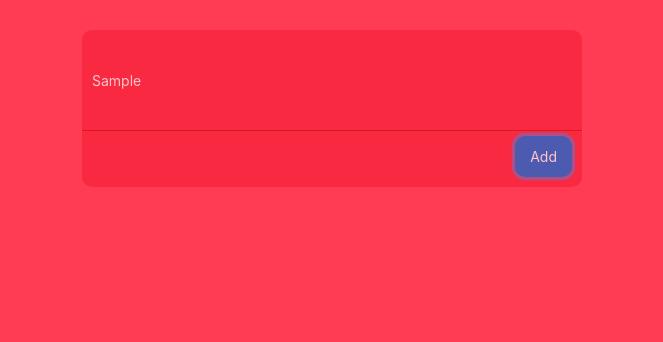
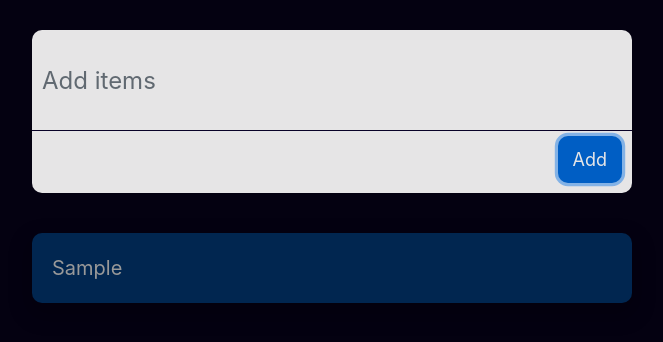
Before and after one commit to gloryKingzman/Bookmarking-app, a plain HTML site: page index.html in a window 1280 px wide. Both pictures are taken after typing "Sample" into the empty fields and a click on the button "Add". Shown: the whole page, without its empty margins (308-971 px from the left). Drawn offline with nearby package versions, Linux system fonts and the light colour scheme.

Commit message:
Second commit after creating bookmarks and updating event listeners in js

```diff
--- a/css/main.css
+++ b/css/main.css
@@ -1,54 +1,55 @@
 body {
   padding: 30px;
-  background-color: #ff3c53 !important;
+  background-color: #040111 !important;
   /* background-image: url("/images/cover.jpg") !important; */
   /* background-size: cover; */
 }
-
-.floater {
-  background: #f5213a;
-  border-radius: 10px;
+.content {
   font-size: 20px;
   line-height: 1.5;
-  max-width: 500px;
+  max-width: 600px;
   /*cap the maxium width */
   margin: 0 auto;
   position: relative;
+  z-index: 11;
+}
+.floater {
+  background: #fffefe;
+  border-radius: 10px;
   transition: 0.4s cubic-bezier(0.175, 0.885, 0.32, 1.4) all;
-  opacity: 0.7;
+  opacity: 0.9;
+  margin-bottom: 40px;
 }
 
 .floater input[type="text"] {
-  color: #ffffff;
+  color: #0c0707;
   background: none;
   padding: 50px 10px;
   border: none;
   box-shadow: none;
-  font-size: 14px;
+  font-size: 24px;
   transition: 0.4s cubic-bezier(0.175, 0.885, 0.32, 1.4) all;
 }
 
 .floater-bottom {
   text-align: right;
   padding: 5px 10px 10px;
-  border-top: 1px solid rgb(199, 12, 12);
+  border-top: 1px solid #0b032c;
 }
-
 
 .floater-bottom button {
   padding: 10px 15px;
-  font-size: 14px;
-  background: white;
+  font-size: 18px;
+  background: #0b032c;
   border-radius: 10px;
   border: none;
-  color: #f5213a;
+  color: #fcfafb;
 }
 
 .floater-bottom button:hover {
+  background-color: #fffefe;
 
-  background-color: #960717;
-
-  color: #fff;
+  color: #0b032c;
 }
 
 .overlay {
@@ -60,6 +61,8 @@ body {
   background: rgba(0, 0, 0, 0.7);
   opacity: 0;
   transition: 0.4s ease opacity;
+  z-index: 10;
+  pointer-events: none;
 }
 
 /* add classes to the body to target the floater and overlay */
@@ -70,14 +73,16 @@ body.show-floater .floater {
   transform: scale(1.2);
 }
 
-body.show-floater .floater input[type=text] {
-  color: white;
-  padding: 60px 30px;
+body.show-floater .floater input[type="text"] {
+  color: rgb(14, 12, 27);
+  /* padding: 60px 30px; */
   font-size: 20px;
+  outline: none;
 }
 
 body.show-floater .overlay {
-  opacity: 0.4;
+  opacity: 0.7;
+  pointer-events: allh;
 }
 
 .footer {
@@ -87,3 +92,25 @@ body.show-floater .overlay {
 }
 
 /* add classes to the body to target the floater and overlay */
+
+/* ------------------------------ */
+.bookmarks-list {
+  z-index: 9;
+  position: relative;
+}
+.bookmark {
+  display: block;
+  background: rgb(1, 38, 80);
+  color: #999;
+  padding: 20px;
+  border-radius: 10px;
+  transition: 0.3s ease all;
+  text-decoration: none;
+  margin-bottom: 30px;
+  box-shadow: 0 9px 20px 5px rgba(0, 0, 0, 0.2);
+}
+
+.bookmark:hover {
+  color: #040111;
+  text-decoration: none;
+}
--- a/index.html
+++ b/index.html
@@ -16,14 +16,18 @@
 <body>
     <div class="overlay"></div>
 
-    <div class="floater">
-        <div class="floater-top">
-            <input type="text" class="form-control" placeholder="Add items">
+    <div class="floater content">
+        <form action="" class="bookmark-form">
+            <div class="floater-top">
+                <input type="text" class="form-control" placeholder="Add items">
 
-            <div class="floater-bottom">
-                <button type="button" class="btn btn-primary btn-sm">Add</button>
+                <div class="floater-bottom">
+                    <button type="submit" class="btn btn-primary btn-sm">Add</button>
+                </div>
             </div>
-        </div>
+        </form>
+    </div>
+    <div class="bookmarks-list content">
     </div>
     <!-- <div class="footer">
         <a style="background-color:black;color:white;text-decoration:none;padding:4px 6px;font-family:-apple-system, BlinkMacSystemFont, &quot;San Francisco&quot;, &quot;Helvetica Neue&quot;, Helvetica, Ubuntu, Roboto, Noto, &quot;Segoe UI&quot;, Arial, sans-serif;font-size:12px;font-weight:bold;line-height:1.2; display:inline-block;border-radius:3px"
--- a/js/index.js
+++ b/js/index.js
@@ -17,3 +17,26 @@ input.addEventListener("focusin", floatInput);
 input.addEventListener("focusout", closeOverlay);
 
 overlay.addEventListener("click", closeOverlay);
+
+///====================================
+const bookmarksList = document.querySelector(".bookmarks-list");
+const bookmarkForm = document.querySelector(".bookmark-form");
+const bookmarkInput = document.querySelector("input[type=text]");
+const button = document.querySelector(".btn");
+
+function createBookmark(e) {
+  e.preventDefault(); //Stops the default HTML form refresh
+
+  const title = bookmarkInput.value;
+  const bookmark = document.createElement("a");
+  bookmark.className = "bookmark";
+  bookmark.innerText = title;
+  bookmark.href = "#";
+  bookmark.target = "_blank";
+  bookmarksList.appendChild(bookmark);
+
+  bookmarkForm.reset(); ///to clear input field after form submission
+}
+
+bookmarkForm.addEventListener("submit", createBookmark);
+button.addEventListener("click", createBookmark);
```
